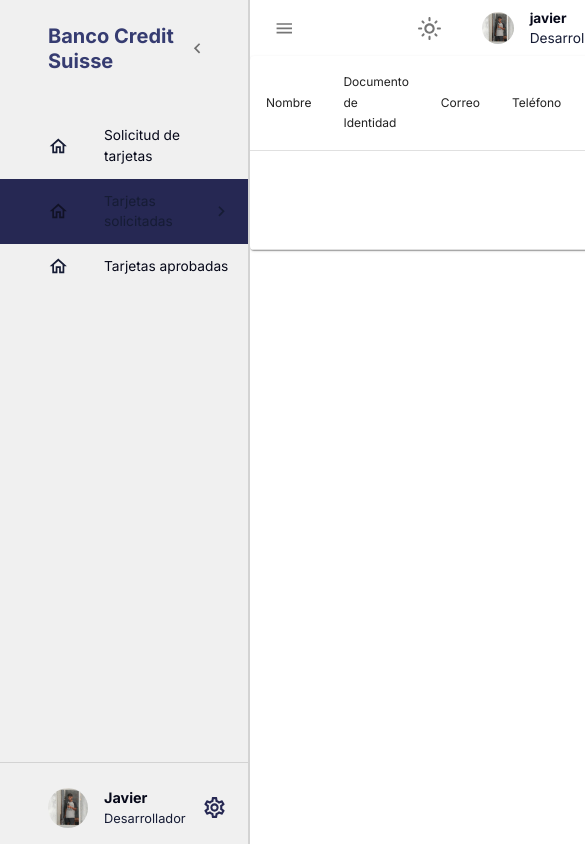
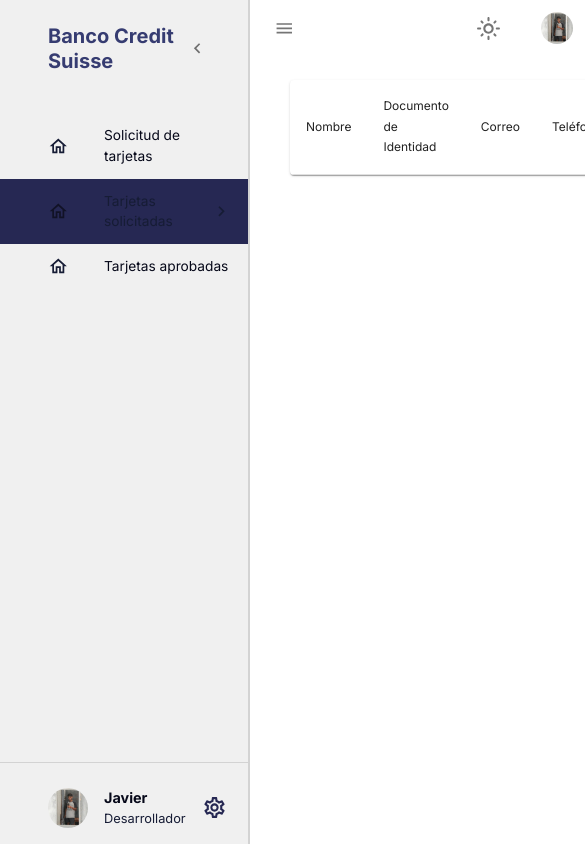
Before and after one commit to Jalx1000/Entrevista, a React (Vite) app: page /solicitadas in a window 390 px wide. Shown: the top 844 px of the page, 585 px wide, since content can reach past the window. Built offline with nearby package versions, Linux system fonts and the light colour scheme.

Commit message:
toda funcionalidad hecha falta responsive

```diff
--- a/src/components/Sidebar.tsx
+++ b/src/components/Sidebar.tsx
@@ -57,7 +57,7 @@
   }, [pathname])
 
   return (
-    <Box>
+    <Box component="nav">
       <Drawer
         open={isSidebarOpen}
         onClose={() => setIsSidebarOpen(false)}
--- a/src/features/form/formSlice.ts
+++ b/src/features/form/formSlice.ts
@@ -10,17 +10,7 @@
   mount: number
 }
 
-const initialState: FormData[] = [
-  {
-    id: 0,
-    nombre: "",
-    ci: "",
-    email: "",
-    cell: "",
-    check: 0,
-    mount: 0,
-  },
-]
+const initialState: FormData[] = []
 
 const formSlice = createSlice({
   name: "form",
--- a/src/pages/TarjetasSolicitadas/TarjetasSolicitadas.tsx
+++ b/src/pages/TarjetasSolicitadas/TarjetasSolicitadas.tsx
@@ -26,7 +26,7 @@
   }
 
   return (
-    <Box>
+    <Box m="1.5rem 2.5rem">
       <TableContainer component={Paper}>
         <Table>
           <TableHead>
--- a/src/pages/solicutudTarjetas/SolicitudTarjetas.tsx
+++ b/src/pages/solicutudTarjetas/SolicitudTarjetas.tsx
@@ -37,7 +37,7 @@
     dispatch(addApplication({ ...task, id: uuid(), check: 0 }))
   }
   return (
-    <Container component="main" maxWidth="xs">
+    <Container component="main" m="1.5rem 2.5rem" maxWidth="xs">
       <Paper
         elevation={3}
         sx={{
--- a/src/pages/tarjetasAprovadas/TarjetasAprobadas.tsx
+++ b/src/pages/tarjetasAprovadas/TarjetasAprobadas.tsx
@@ -26,7 +26,7 @@
   }
 
   return (
-    <Box>
+    <Box m="1.5rem 2.5rem">
       <TableContainer component={Paper}>
         <Table>
           <TableHead>
```
Also changed, not shown: src/components/Header.tsx (deleted, +0 -23 lines).
